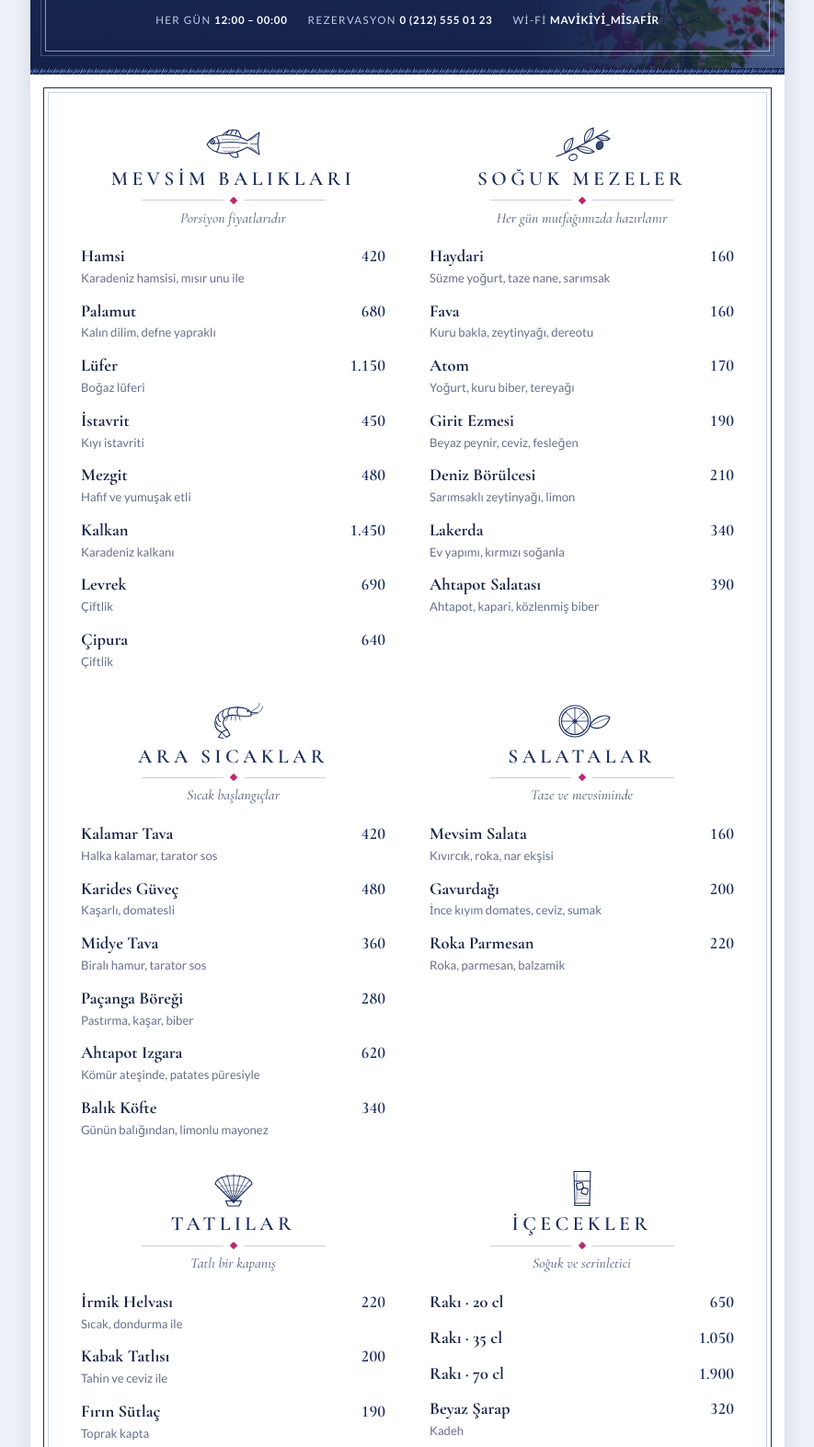
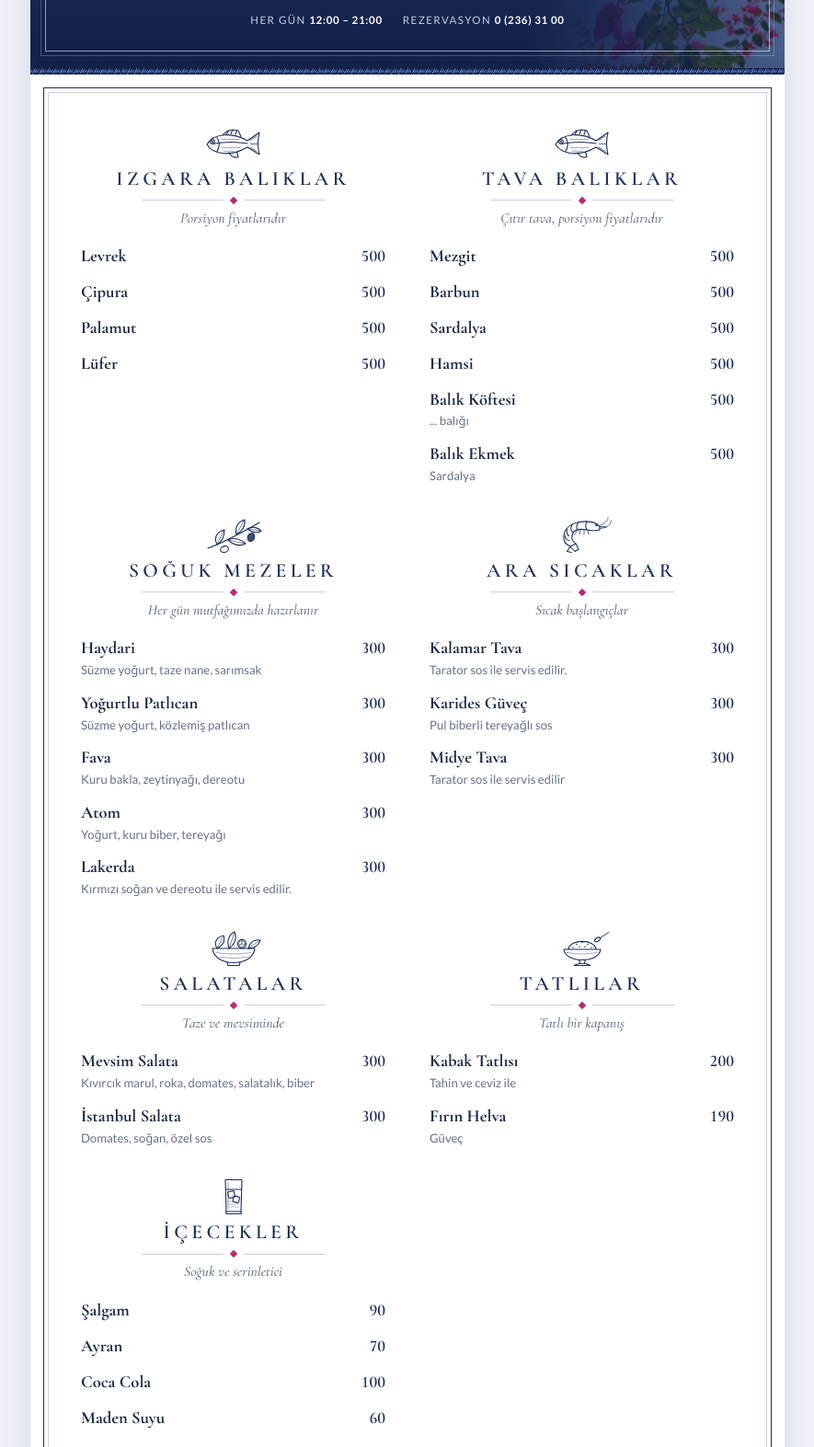
Before and after one commit to aleynaozbalik/qr-menu, a plain HTML site: page index.html in a window 1280 px wide. Shown: the part 246-1819 px from the top of the page at 92% size, without its empty margins (197-1082 px from the left). Drawn offline with nearby package versions, Linux system fonts and the light colour scheme.

Commit message:
Add files via upload

```diff
--- a/css/menu.css
+++ b/css/menu.css
@@ -119,9 +119,9 @@ body {
 .it .d { grid-column: 1 / -1; margin: 1px 0 0; color: var(--muted); font-size: .82rem; }
 
 /* ---------- Alt bilgi ---------- */
-.foot { text-align: center; padding: 6px 22px 26px; }
+.foot { display: flex; flex-direction: column; align-items: center; text-align: center; padding: 6px 22px 26px; }
 .foot .anchor { width: 30px; height: 44px; display: block; margin: 0 auto 8px; color: var(--navy); }
-.foot .afiyet { font-family: var(--font-display); font-style: italic; font-size: 1.35rem; color: var(--navy); margin: 0 0 8px; }
+.foot .afiyet { font-family: var(--font-display); font-style: italic; font-size: 1.35rem; color: var(--navy); margin: 0 auto 8px; }
 .foot p { margin: 0 auto 4px; max-width: 62ch; font-size: .76rem; color: var(--muted); }
 .foot .note { margin-top: 10px; font-size: .64rem; letter-spacing: .2em; text-transform: uppercase; color: var(--bloom); }
 
--- a/index.html
+++ b/index.html
@@ -41,8 +41,8 @@
         <path d="M6 68 Q8 108 40 108 Q72 108 74 68 M13 73 Q16 99 40 99 Q64 99 67 73"/>
         <path d="M2 77 L7 60 L17 72 Z M78 77 L73 60 L63 72 Z"/>
         <circle cx="40" cy="103.5" r="3.6"/>
-        <path d="M40 16 C56 21 56 34 40 38 C24 42 25 53 40 56 C55 59 55 71 40 74 C30 76 23 84 19 95" stroke-width="2.6"/>
-        <path d="M40 16 C56 21 56 34 40 38 C24 42 25 53 40 56 C55 59 55 71 40 74 C30 76 23 84 19 95" stroke="#fff" stroke-width="1" stroke-dasharray="1.2 2.4"/>
+        <path d="M40 16 C56 21 56 34 40 38 C24 42 25 53 40 56 C55 59 55 71 40 74 C27 77 27 87 40 90" stroke-width="2.6"/>
+        <path d="M40 16 C56 21 56 34 40 38 C24 42 25 53 40 56 C55 59 55 71 40 74 C27 77 27 87 40 90" stroke="#fff" stroke-width="1" stroke-dasharray="1.2 2.4"/>
       </g>
     </symbol>
 
@@ -110,6 +110,37 @@
       </g>
     </symbol>
 
+    <!-- Salata: yaprak ve domates dolu kâse -->
+    <symbol id="fig-salad" viewBox="0 0 64 40">
+      <g fill="none" stroke="currentColor" stroke-width="1.1" stroke-linecap="round" stroke-linejoin="round">
+        <path d="M14 20 C10 14 13 8 21 6 C23 12 20 17 14 20 Z"/><path d="M14 20 L20 8" stroke-width=".6"/>
+        <path d="M27 20 C24 12 27 5 33 2 C36 9 33 16 27 20 Z"/><path d="M27 20 L32.5 4" stroke-width=".6"/>
+        <circle cx="41" cy="15" r="4.6"/><circle cx="41" cy="15" r="3.3" stroke-width=".6"/>
+        <path d="M41 15 V11.7 M41 15 L43.9 16.7 M41 15 L38.1 16.7" stroke-width=".6"/>
+        <path d="M48 20 C50 13 55 10 61 11 C59 17 54 20 48 20 Z"/><path d="M48 20 L60 11.5" stroke-width=".6"/>
+        <path d="M9 20 H55 C54 30 44 35.5 32 35.5 C20 35.5 10 30 9 20 Z"/>
+        <path d="M25 35.5 L26 38.5 H38 L39 35.5"/>
+        <path d="M13 24.5 Q32 27.5 51 24.5 M17 29.5 Q32 32 47 29.5" stroke-width=".5" opacity=".8"/>
+      </g>
+    </symbol>
+
+    <!-- Tatlı: ayaklı kâsede tatlı, üstünde ceviz, yanında kaşık -->
+    <symbol id="fig-dessert" viewBox="0 0 64 40">
+      <g fill="none" stroke="currentColor" stroke-width="1.1" stroke-linecap="round" stroke-linejoin="round">
+        <path d="M17 21 C18 9.5 46 9.5 47 21"/>
+        <path d="M12 21 H52 C51 28.5 43 32.5 32 32.5 C21 32.5 13 28.5 12 21 Z"/>
+        <path d="M15.5 24.5 Q32 27.5 48.5 24.5" stroke-width=".5" opacity=".8"/>
+        <path d="M28.5 32.5 L29.5 35.5 M35.5 32.5 L34.5 35.5"/>
+        <path d="M23 38.5 Q32 34 41 38.5 Z"/>
+        <path d="M51.5 8.5 L61 2.5" stroke-width=".9"/>
+        <ellipse cx="48.6" cy="10.4" rx="3.4" ry="1.9" transform="rotate(-32 48.6 10.4)"/>
+      </g>
+      <g fill="currentColor">
+        <circle cx="26" cy="15.5" r=".8"/><circle cx="32" cy="13.4" r=".8"/><circle cx="38" cy="15.5" r=".8"/>
+        <circle cx="29" cy="18.2" r=".8"/><circle cx="35" cy="18.2" r=".8"/><circle cx="22" cy="19" r=".7"/><circle cx="42" cy="19" r=".7"/>
+      </g>
+    </symbol>
+
     <symbol id="fig-raki" viewBox="0 0 64 40">
       <g fill="none" stroke="currentColor" stroke-width="1.1" stroke-linejoin="round" stroke-linecap="round">
         <path d="M23 1.5 H41 L40 36 H24 Z"/>
@@ -147,13 +178,12 @@
 
     <div class="frame">
       <svg class="helm" aria-hidden="true"><use href="#helm"/></svg>
-      <div class="eyebrow">Balık · Meze · Rakı</div>
+      <div class="eyebrow">Balık · Meze </div>
       <h1>..... Balıkçısı</h1>
-      <p class="tagline">Her sabah halden gelen taze balık, ev yapımı mezeler</p>
+      <p class="tagline">Taze balık, ev yapımı mezeler-farklı bir slogan yazabiliriz</p>
       <div class="meta">
-        <span>Her gün <b>12:00 – 00:00</b></span>
-        <span>Rezervasyon <b>0 (212) 555 01 23</b></span>
-        <span>Wi-Fi <b>MaviKiyi_Misafir</b></span>
+        <span>Her gün <b>12:00 – 21:00</b></span>
+        <span>Rezervasyon <b>0 (236) 31 00</b></span>
       </div>
     </div>
   </header>
@@ -166,9 +196,6 @@
       <footer class="foot">
         <svg class="anchor" aria-hidden="true"><use href="#anchor"/></svg>
         <p class="afiyet">Afiyet olsun</p>
-        <p>Fiyatlar Türk lirası olup KDV dahildir. Balık porsiyonları yaklaşık 350 g çiğ ağırlık üzerinden hazırlanır.</p>
-        <p>Alerjiniz varsa lütfen sipariş öncesi garsonumuza bildiriniz.</p>
-        <p class="note">Örnek menü · içerik ve fiyatlar temsilidir</p>
       </footer>
     </div>
   </div>
@@ -182,7 +209,6 @@
       <footer class="foot">
         <svg class="anchor" aria-hidden="true"><use href="#anchor"/></svg>
         <p class="afiyet">Afiyet olsun</p>
-        <p>Fiyatlar Türk lirası olup KDV dahildir. Balık porsiyonları yaklaşık 350 g çiğ ağırlık üzerinden hazırlanır.</p>
       </footer>
     </div></section>
   </div>
--- a/js/menu-data.js
+++ b/js/menu-data.js
@@ -4,7 +4,8 @@
    Her kategori:
      baslik    : Kategori adı
      altBaslik : Başlığın altındaki italik kısa not
-     figur     : Çizim (fig-fish, fig-olive, fig-shrimp, fig-lemon, fig-shell, fig-raki)
+     figur     : Çizim (fig-fish, fig-olive, fig-shrimp, fig-lemon, fig-shell, fig-raki,
+                 fig-salad, fig-dessert)
      urunler   : [ "Ürün adı", "Açıklama (boş bırakılabilir)", fiyat ]
 
    Fiyatlar TL cinsinden sayı olarak yazılır (1150 → "1.150" görünür).
@@ -12,18 +13,27 @@
 
 const MENU = [
   {
-    baslik: "Mevsim Balıkları",
+    baslik: "Izgara Balıklar",
     altBaslik: "Porsiyon fiyatlarıdır",
     figur: "fig-fish",
     urunler: [
-      ["Hamsi", "Karadeniz hamsisi, mısır unu ile", 420],
-      ["Palamut", "Kalın dilim, defne yapraklı", 680],
-      ["Lüfer", "Boğaz lüferi", 1150],
-      ["İstavrit", "Kıyı istavriti", 450],
-      ["Mezgit", "Hafif ve yumuşak etli", 480],
-      ["Kalkan", "Karadeniz kalkanı", 1450],
-      ["Levrek", "Çiftlik", 690],
-      ["Çipura", "Çiftlik", 640],
+      ["Levrek", 500],
+      ["Çipura", 500],
+      ["Palamut",  500],
+      ["Lüfer",  500],
+    ],
+  },
+  {
+    baslik: "Tava Balıklar",
+    altBaslik: "Çıtır tava, porsiyon fiyatlarıdır",
+    figur: "fig-fish",
+    urunler: [
+      ["Mezgit", 500],
+      ["Barbun", 500],
+      ["Sardalya", 500],
+      ["Hamsi", 500],
+      ["Balık Köftesi", "... balığı", 500],
+      ["Balık Ekmek", "Sardalya", 500],
     ],
   },
   {
@@ -31,13 +41,11 @@ const MENU = [
     altBaslik: "Her gün mutfağımızda hazırlanır",
     figur: "fig-olive",
     urunler: [
-      ["Haydari", "Süzme yoğurt, taze nane, sarımsak", 160],
-      ["Fava", "Kuru bakla, zeytinyağı, dereotu", 160],
-      ["Atom", "Yoğurt, kuru biber, tereyağı", 170],
-      ["Girit Ezmesi", "Beyaz peynir, ceviz, fesleğen", 190],
-      ["Deniz Börülcesi", "Sarımsaklı zeytinyağı, limon", 210],
-      ["Lakerda", "Ev yapımı, kırmızı soğanla", 340],
-      ["Ahtapot Salatası", "Ahtapot, kapari, közlenmiş biber", 390],
+      ["Haydari", "Süzme yoğurt, taze nane, sarımsak", 300],
+      ["Yoğurtlu Patlıcan", "Süzme yoğurt, közlemiş patlıcan", 300],
+      ["Fava", "Kuru bakla, zeytinyağı, dereotu", 300],
+      ["Atom", "Yoğurt, kuru biber, tereyağı", 300],
+      ["Lakerda", "Kırmızı soğan ve dereotu ile servis edilir.", 300],
     ],
   },
   {
@@ -45,32 +53,27 @@ const MENU = [
     altBaslik: "Sıcak başlangıçlar",
     figur: "fig-shrimp",
     urunler: [
-      ["Kalamar Tava", "Halka kalamar, tarator sos", 420],
-      ["Karides Güveç", "Kaşarlı, domatesli", 480],
-      ["Midye Tava", "Biralı hamur, tarator sos", 360],
-      ["Paçanga Böreği", "Pastırma, kaşar, biber", 280],
-      ["Ahtapot Izgara", "Kömür ateşinde, patates püresiyle", 620],
-      ["Balık Köfte", "Günün balığından, limonlu mayonez", 340],
+      ["Kalamar Tava", "Tarator sos ile servis edilir.", 300],
+      ["Karides Güveç", "Pul biberli tereyağlı sos", 300],
+      ["Midye Tava", "Tarator sos ile servis edilir", 300],
     ],
   },
   {
     baslik: "Salatalar",
     altBaslik: "Taze ve mevsiminde",
-    figur: "fig-lemon",
+    figur: "fig-salad",
     urunler: [
-      ["Mevsim Salata", "Kıvırcık, roka, nar ekşisi", 160],
-      ["Gavurdağı", "İnce kıyım domates, ceviz, sumak", 200],
-      ["Roka Parmesan", "Roka, parmesan, balzamik", 220],
+      ["Mevsim Salata", "Kıvırcık marul, roka, domates, salatalık, biber", 300],
+      ["İstanbul Salata", "Domates, soğan, özel sos", 300],
     ],
   },
   {
     baslik: "Tatlılar",
     altBaslik: "Tatlı bir kapanış",
-    figur: "fig-shell",
+    figur: "fig-dessert",
     urunler: [
-      ["İrmik Helvası", "Sıcak, dondurma ile", 220],
       ["Kabak Tatlısı", "Tahin ve ceviz ile", 200],
-      ["Fırın Sütlaç", "Toprak kapta", 190],
+      ["Fırın Helva", "Güveç", 190],
     ],
   },
   {
@@ -78,13 +81,10 @@ const MENU = [
     altBaslik: "Soğuk ve serinletici",
     figur: "fig-raki",
     urunler: [
-      ["Rakı · 20 cl", "", 650],
-      ["Rakı · 35 cl", "", 1050],
-      ["Rakı · 70 cl", "", 1900],
-      ["Beyaz Şarap", "Kadeh", 320],
-      ["Ev Yapımı Limonata", "Taze nane ile", 130],
       ["Şalgam", "", 90],
       ["Ayran", "", 70],
+      ["Coca Cola", "", 100],
+
       ["Maden Suyu", "", 60],
       ["Su", "50 cl", 40],
     ],
@@ -93,8 +93,9 @@ const MENU = [
 
 /* Baskıda (A4) kategorilerin sayfalara ve sütunlara dağılımı.
    Sayılar yukarıdaki MENU listesindeki sıradır (0'dan başlar).
-   Örnek: [[0], [1]] → sol sütun: Mevsim Balıkları, sağ sütun: Soğuk Mezeler */
+   Örnek: [[0, 3], [1]] → sol sütun: Izgara Balıklar + Ara Sıcaklar,
+                          sağ sütun: Tava Balıklar */
 const BASKI_SAYFALARI = {
-  sayfa1: [[0], [1]],
-  sayfa2: [[2, 4], [3, 5]],
+  sayfa1: [[0, 3], [1]],
+  sayfa2: [[2, 4], [5, 6]],
 };
--- a/js/menu.js
+++ b/js/menu.js
@@ -1,9 +1,17 @@
 /* Menü verisini (js/menu-data.js) sayfaya yerleştirir. */
 
-const fiyat = (n) => n.toLocaleString("tr-TR");
+const fiyat = (n) => (typeof n === "number" ? n.toLocaleString("tr-TR") : n ?? "");
+
+// Ürün satırı iki şekilde yazılabilir:
+//   ["Ad", "Açıklama", fiyat]  veya açıklamasız  ["Ad", fiyat]
+function urunOku(u) {
+  if (u.length === 2 && typeof u[1] === "number") return [u[0], "", u[1]];
+  return u;
+}
 
 function kategoriHTML(k) {
   const urunler = k.urunler
+    .map(urunOku)
     .map(([ad, aciklama, tl]) => `
       <li class="it">
         <span class="n">${ad}</span><span class="p">${fiyat(tl)}</span>
```
Also changed, not shown: 2 other files.
